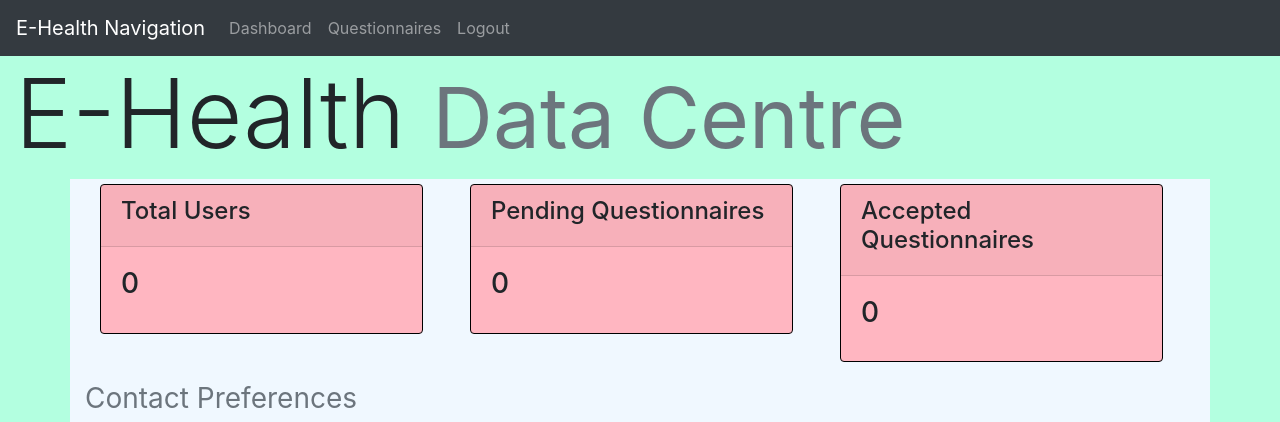
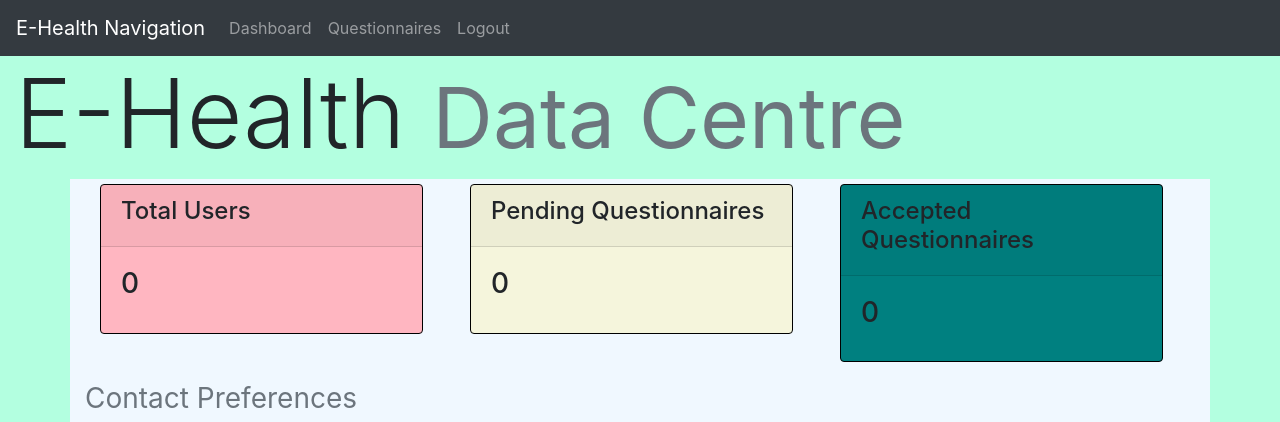
Before and after one commit to hugoh00/e-health-2021-assignment, a CodeIgniter app: page /database/index.php/dashboard/dataLoad/1 in a window 1280 px wide. Shown: the top 422 px of the page. Run offline with CodeIgniter, Linux system fonts and the light colour scheme; data that the repository does not hold is empty; some libraries are stand-ins or nearby versions.

Commit message:
styling consistency

```diff
--- a/application/views/data.php
+++ b/application/views/data.php
@@ -176,7 +176,7 @@ _END;
 				</div>
 			</div>
 			<div id="mid-col" class="col-md-4">
-				<div class="card text-black mb-3" style="max-width: 95%; background-color: #ffb6c1; border-color: black;">
+				<div class="card text-black mb-3" style="max-width: 95%; background-color: #f5f5dc; border-color: black;">
 					<div class="card-header"><h4>Pending Questionnaires</h4></div>
 					<div class="card-body">
 						<h3 id="activeN" class="card-title"><?php echo $pendingQuestionnaires ?></h3>
@@ -184,7 +184,7 @@ _END;
 				</div>
 			</div>
 			<div id="right-col" class="col-md-4">
-				<div class="card text-black mb-3" style="max-width: 95%; background-color: #ffb6c1; border-color: black;">
+				<div class="card text-black mb-3" style="max-width: 95%; background-color: #008080; border-color: black;">
 					<div class="card-header"><h4>Accepted Questionnaires</h4></div>
 					<div class="card-body">
 						<h3 id="activeN" class="card-title"><?php echo $confirmedQuestionnaires ?></h3>
```
